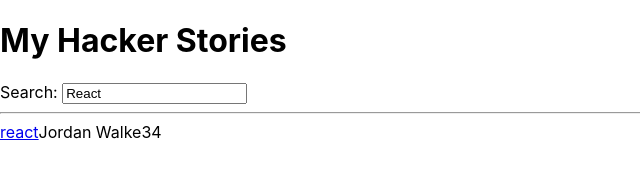
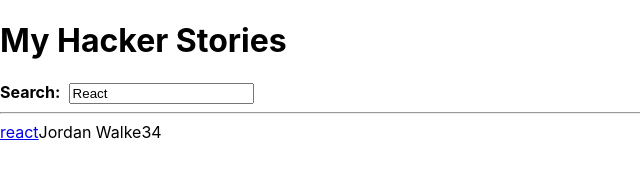
Before and after one commit to mccollumn/hacker-stories, a React (Create React App) app: page / in a window 1280 px wide. Shown: the top 172 px of the page, without its empty margins (0-640 px from the left). Built offline with nearby package versions, Linux system fonts and the light colour scheme.

Commit message:
More components and composition

```diff
--- a/src/App.js
+++ b/src/App.js
@@ -32,14 +32,6 @@
     },
   ];
 
-  // const [searchTerm, setSearchTerm] = React.useState(
-  //   localStorage.getItem("search") || "React"
-  // );
-
-  // React.useEffect(() => {
-  //   localStorage.setItem("search", searchTerm);
-  // }, [searchTerm]);
-
   const [searchTerm, setSearchTerm] = useSemiPersistentState("search", "React");
 
   const handleSearch = (event) => {
@@ -54,7 +46,13 @@
     <div>
       <h1>My Hacker Stories</h1>
 
-      <Search search={searchTerm} onSearch={handleSearch} />
+      <InputWithLabel
+        id="searh"
+        value={searchTerm}
+        onInputChange={handleSearch}
+      >
+        <strong>Search: </strong>
+      </InputWithLabel>
 
       <hr />
 
@@ -63,11 +61,19 @@
   );
 };
 
-const Search = ({ search, onSearch }) => (
-  <div>
-    <label htmlFor="search">Search: </label>
-    <input id="search" type="text" value={search} onChange={onSearch} />
-  </div>
+const InputWithLabel = ({
+  id,
+  label,
+  value,
+  type = "text",
+  onInputChange,
+  children,
+}) => (
+  <>
+    <label htmlFor={id}>{children}</label>
+    &nbsp;
+    <input id={id} type={type} value={value} onChange={onInputChange} />
+  </>
 );
 
 const List = ({ list }) =>
```
